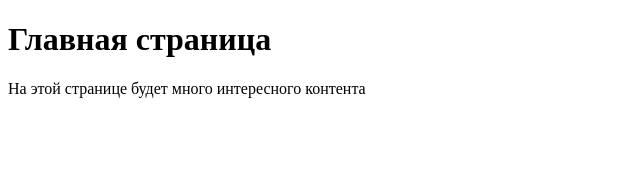
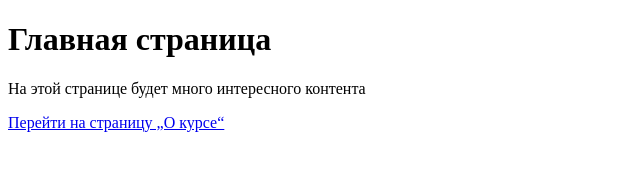
Before and after one commit to CreatorRidge/git-htmlacademy, a plain HTML site: page index.html in a window 1280 px wide. Shown: the whole page, without its empty margins (0-640 px from the left). Drawn offline with Linux system fonts and the light colour scheme.

Commit message:
Update index.html
feat: changed the link text

```diff
--- a/index.html
+++ b/index.html
@@ -8,6 +8,6 @@
 <body>
     <h1>Главная страница</h1>
     <p>На этой странице будет много интересного контента</p>
-    <a href="href="pages/about.html""></a>
+    <a href="href="pages/about.html"">Перейти на страницу „О курсе“</a>
 </body>
 </html>
```
